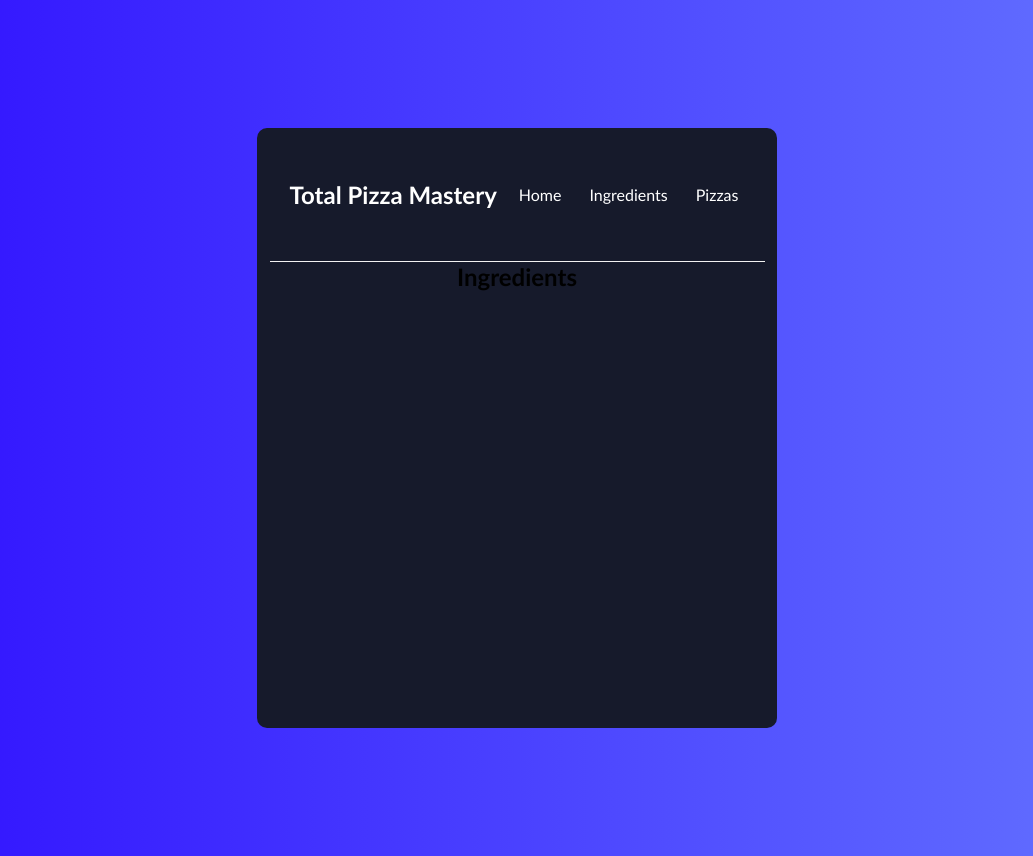
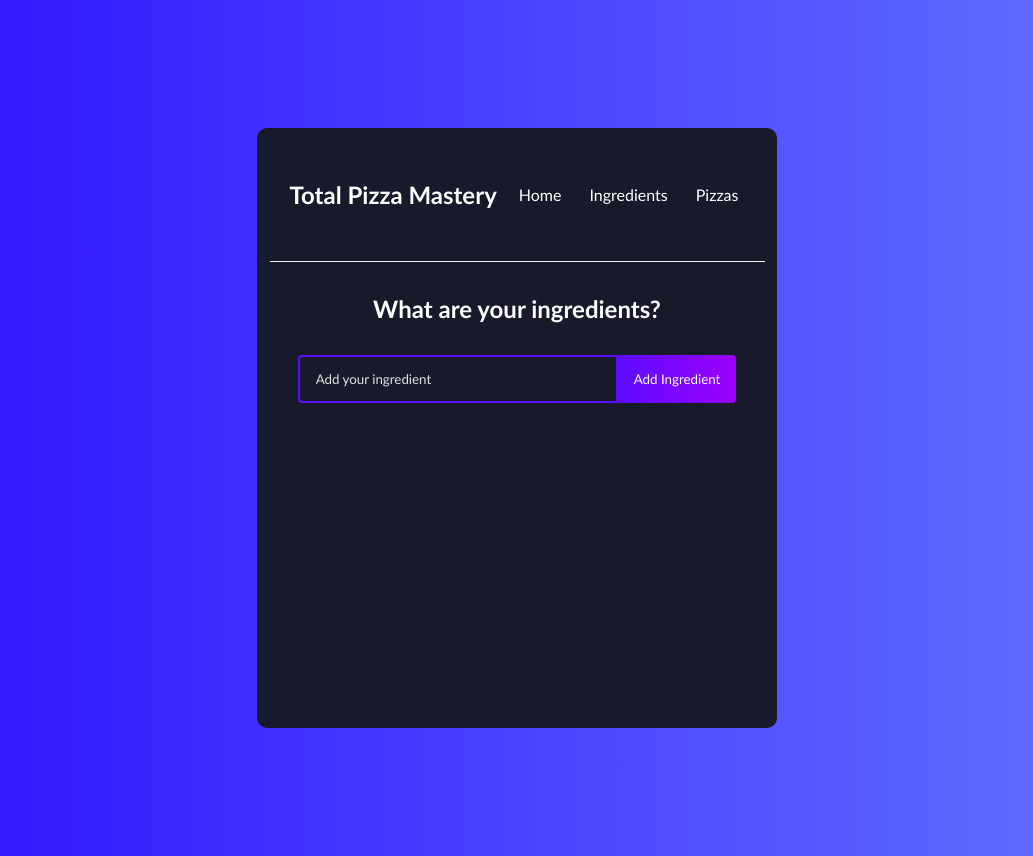
Before and after one commit to mattwright42/total-pizza-mastery, a React (Create React App) app: page /ingredients in a window 1280 px wide. Shown: the whole page, without its empty margins (123-1156 px from the left). Built offline with nearby package versions, Linux system fonts and the light colour scheme.

Commit message:
updates functionality for ingredients

```diff
--- a/package.json
+++ b/package.json
@@ -8,6 +8,7 @@
     "@testing-library/user-event": "^13.5.0",
     "react": "^18.2.0",
     "react-dom": "^18.2.0",
+    "react-icons": "^4.6.0",
     "react-router-dom": "^6.4.2",
     "react-scripts": "5.0.1",
     "web-vitals": "^2.1.4"
--- a/src/App.js
+++ b/src/App.js
@@ -1,7 +1,7 @@
 import { BrowserRouter as Router, Route, Routes } from 'react-router-dom';
 import Navbar from './Components/Navbar';
-import Home from './Components/Home';
-import Ingredients from './Components/Ingredients';
+import Home from './Home';
+import IngredientList from './Components/IngredientList';
 import Pizzas from './Components/Pizzas';
 
 import './App.css';
@@ -13,7 +13,7 @@ function App() {
         <Navbar />
         <Routes>
           <Route exact path='/' element={<Home />} />
-          <Route path='/ingredients' element={<Ingredients />} />
+          <Route path='/ingredients' element={<IngredientList />} />
           <Route path='/pizzas' element={<Pizzas />} />
         </Routes>
       </div>
--- /dev/null
+++ b/src/Components/Ingredient.js
@@ -0,0 +1,38 @@
+import React, { useState } from "react";
+import IngredientForm from "./IngredientForm";
+import {RiCloseCircleLine} from 'react-icons/ri'
+import {TiEdit} from 'react-icons/ti'
+
+function Ingredient({ingredients, removeIngredient, updateIngredient}) {
+    const [edit, setEdit] = useState({
+        id: null,
+        value: ''
+    })
+
+    const submitUpdate = value => {
+        updateIngredient(edit.id, value)
+        setEdit({id: null, value: ''})
+    }
+
+    if (edit.id) {
+        return <IngredientForm edit={edit} onSubmit={submitUpdate} />
+    }
+
+    return ingredients.map((ingredient, index) => (
+        <div className="todo-row" key={index}>
+            <div key={ingredient.id}>
+                {ingredient.text}
+            </div>
+            <div className="icons">
+                <RiCloseCircleLine
+                    onClick={() => removeIngredient(ingredient.id)}
+                    className="delete-icon"/>
+                <TiEdit
+                    onClick={() => setEdit({id: ingredient.id, value: ingredient.text})}
+                    className="edit-icon"/>
+            </div>
+        </div>
+    ))
+}
+
+export default Ingredient
--- /dev/null
+++ b/src/Components/IngredientForm.js
@@ -0,0 +1,62 @@
+import React, { useState, useEffect, useRef } from "react";
+
+function IngredientForm(props) {
+    const [input, setInput] = useState(props.edit ? props.edit.value : '')
+
+    const inputRef = useRef(null)
+
+    useEffect(() => {
+        inputRef.current.focus()
+    })
+
+    const handleChange = e => {
+        setInput(e.target.value)
+    }
+
+    const handleSubmit = e => {
+        e.preventDefault()
+
+        props.onSubmit({
+            id: Math.floor(Math.random() * 10000),
+            text: input
+        })
+        setInput('')
+    }
+
+    return(
+        <div>
+            <form className='todo-form' onSubmit={handleSubmit}>
+                {props.edit ? (
+                    <>
+                        <input
+                            type="text"
+                            placeholder="Update your ingredient"
+                            value={input}
+                            name="text"
+                            className="todo-input edit"
+                            onChange={handleChange}
+                            ref={inputRef}
+                        />
+                        <button className="todo-button edit">Update</button>
+                    </>
+                    ) : (
+                    <>
+                        <input
+                            type="text"
+                            placeholder="Add your ingredient"
+                            value={input}
+                            name="text"
+                            className="todo-input"
+                            onChange={handleChange}
+                            ref={inputRef}
+                        />
+                        <button className="todo-button">Add Ingredient</button></>
+                    )
+            }
+            </form>
+        </div>
+    )
+}
+
+
+export default IngredientForm
--- /dev/null
+++ b/src/Components/IngredientList.js
@@ -0,0 +1,39 @@
+import React, { useState } from "react";
+import Ingredient from './Ingredient'
+import IngredientForm from "./IngredientForm";
+
+function IngredientList() {
+    const [ingredients, setIngredients] = useState([])
+
+    const addIngredient = ingredient => {
+        if (!ingredient.text || /^\s*$/.test(ingredient.text)) {
+            return
+        }
+
+        const newIngredients = [ingredient, ...ingredients]
+
+        setIngredients(newIngredients)
+    }
+
+    const updateIngredient = (ingredientId, newValue) => {
+        if (!newValue.text || /^\s*$/.test(newValue.text)) {
+            return
+        }
+        setIngredients(prev => prev.map(item => (item.id === ingredientId ? newValue : item)))
+    }
+
+    const removeIngredient = id => {
+        const removeArr = [...ingredients].filter(ingredient => ingredient.id !== id)
+        setIngredients(removeArr)
+    }
+
+    return (
+        <div>
+            <h1>What are your ingredients?</h1>
+            <IngredientForm onSubmit={addIngredient} />
+            <Ingredient ingredients={ingredients} removeIngredient={removeIngredient} updateIngredient={updateIngredient} />
+        </div>
+    )
+}
+
+export default IngredientList
--- a/src/Components/Ingredients.js
+++ /dev/null
@@ -1,9 +0,0 @@
-import React from "react";
-
-const Ingredients = () => {
-    return (
-        <div><h2>Ingredients</h2></div>
-    )
-}
-
-export default Ingredients
--- a/src/Components/Home.js
+++ b/src/Home.js
@@ -1,4 +1,5 @@
 import React from "react";
+
 
 const Home = () => {
     return (
@@ -7,6 +8,7 @@ const Home = () => {
             <ul>
                 <li>Add some ingredients!</li>
                 <li>Create some pizzas!</li>
+                <li>Click the links above to get started.</li>
             </ul>
         </div>
     )
```
Also changed, not shown: src/pizza.png (added), 1 other file (tests, documents, lock files or other folders).
